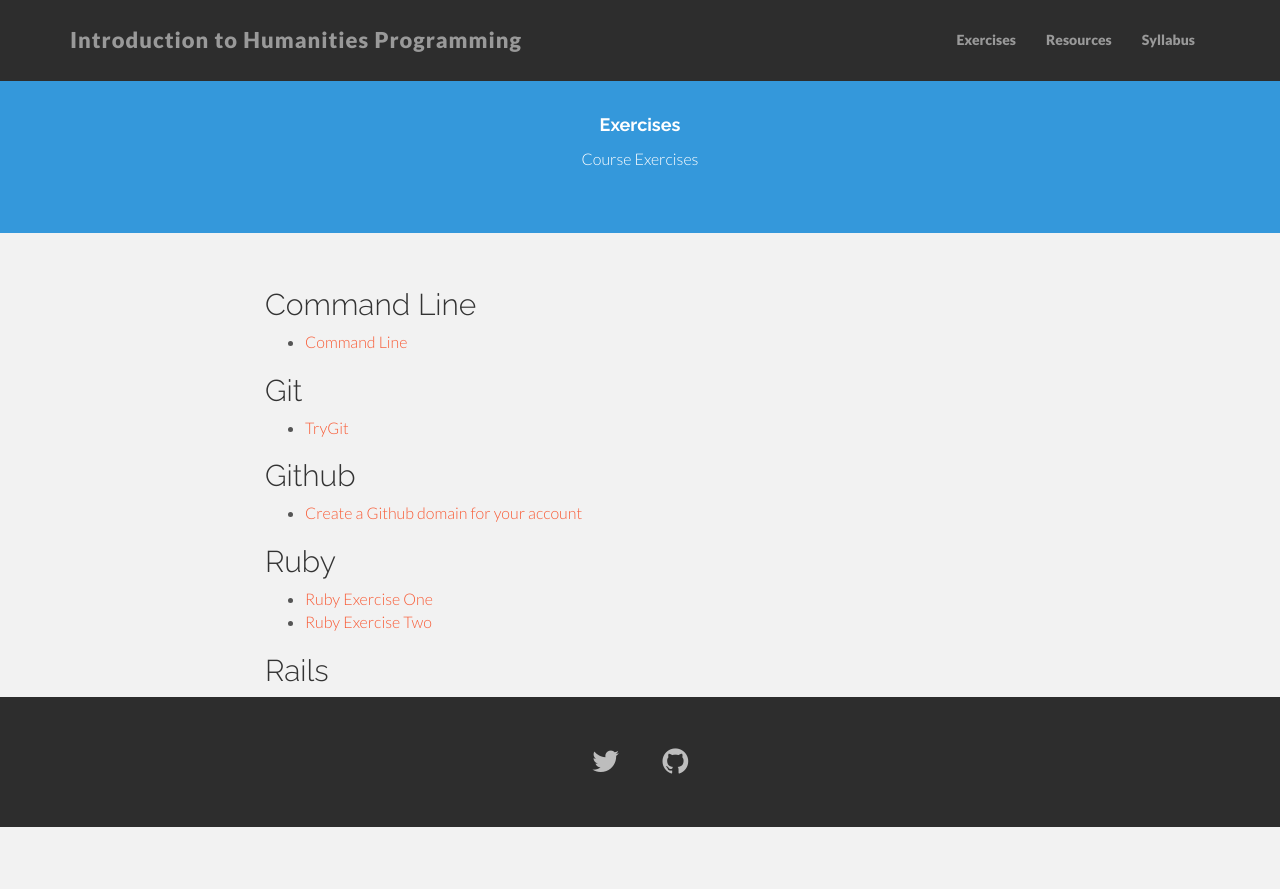
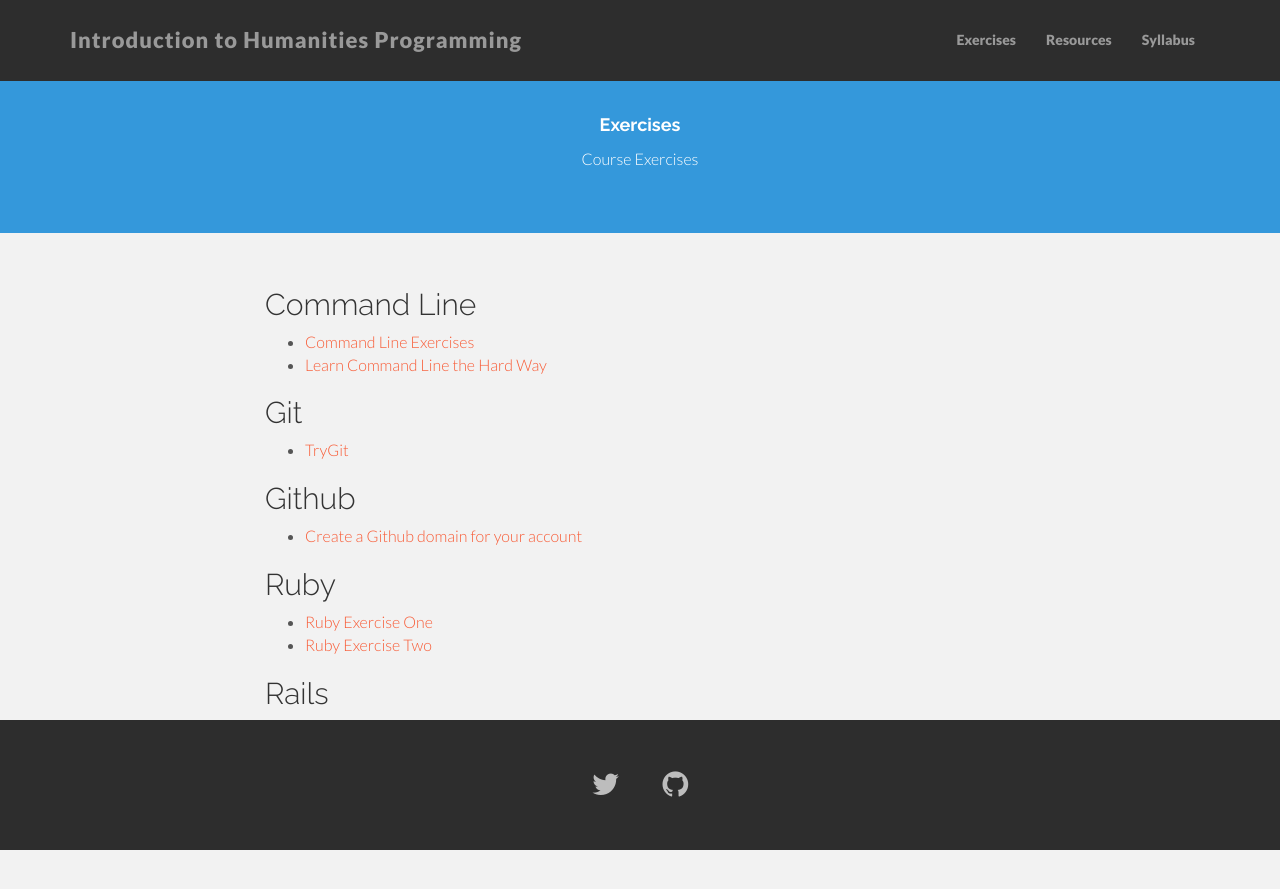
Before and after one commit to humanitiesprogramming/humanitiesprogramming.github.io, a Jekyll site: the page built from exercises.md, in a window 1280 px wide. Shown: the top 889 px of the page. Built offline with Jekyll 4.4.1, drawn with Linux system fonts in a browser that asks for light colours; nearby versions of some CDN libraries.

Commit message:
Adds link to command line exercises.

```diff
--- a/exercises.md
+++ b/exercises.md
@@ -5,8 +5,8 @@ description: Course Exercises
 ---
 
 ## Command Line
-* [Command Line]({{ "/exercises/command-line/" | prepend: site.baseurl }})
-
+* [Command Line Exercises]({{ "/exercises/command-line/" | prepend: site.baseurl }})
+* [Learn Command Line the Hard Way](http://cli.learncodethehardway.org/)
 
 ## Git
 
```
